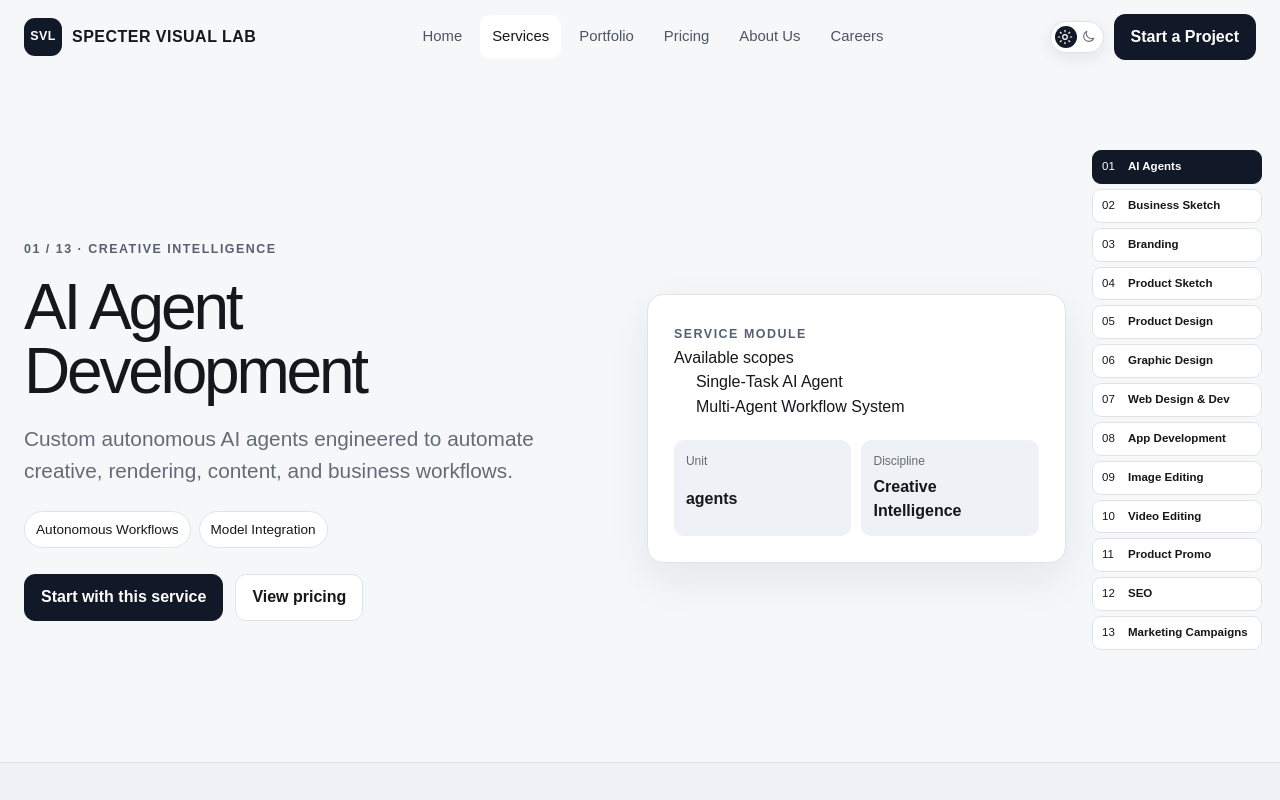
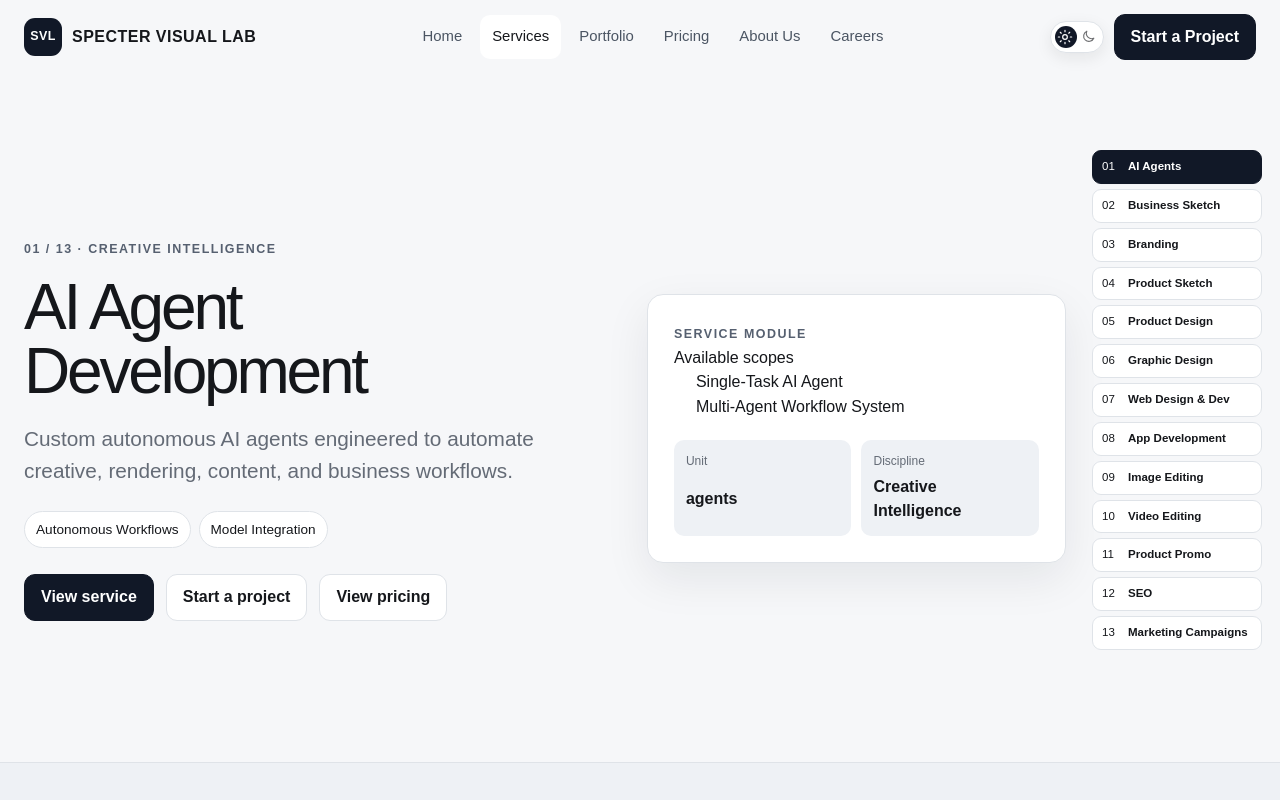
Before and after one commit to masudrana430/specter-next-system, a Next.js app: page /services in a window 1280 px wide. Shown: the top 800 px of the page. Built offline with nearby package versions, Linux system fonts and the light colour scheme; a web font is replaced by a local one.

Commit message:
Link service cards to dynamic detail routes

```diff
--- a/src/components/ServicesExplorer.tsx
+++ b/src/components/ServicesExplorer.tsx
@@ -2,7 +2,7 @@
 
 import { useEffect, useState } from "react";
 import Link from "next/link";
-import { services } from "@/data/site";
+import { getServiceSlug, services } from "@/data/site";
 
 export function ServicesExplorer() {
   const [active, setActive] = useState(0);
@@ -54,7 +54,7 @@ export function ServicesExplorer() {
                 <h1>{service.name}</h1>
                 <p className="lead">{service.description}</p>
                 <div className="chip-row">{service.chips.map((chip) => <span className="chip" key={chip}>{chip}</span>)}</div>
-                <div className="button-row"><Link href={`/start-a-project?service=${service.id}`} className="button button-primary">Start with this service</Link><Link href="/pricing" className="button">View pricing</Link></div>
+                <div className="button-row"><Link href={`/services/${getServiceSlug(service)}`} className="button button-primary">View service</Link><Link href={`/start-a-project?service=${service.id}`} className="button">Start a project</Link><Link href="/pricing" className="button">View pricing</Link></div>
               </div>
               <div className="system-card service-system-card">
                 <span className="label">SERVICE MODULE</span>
```
